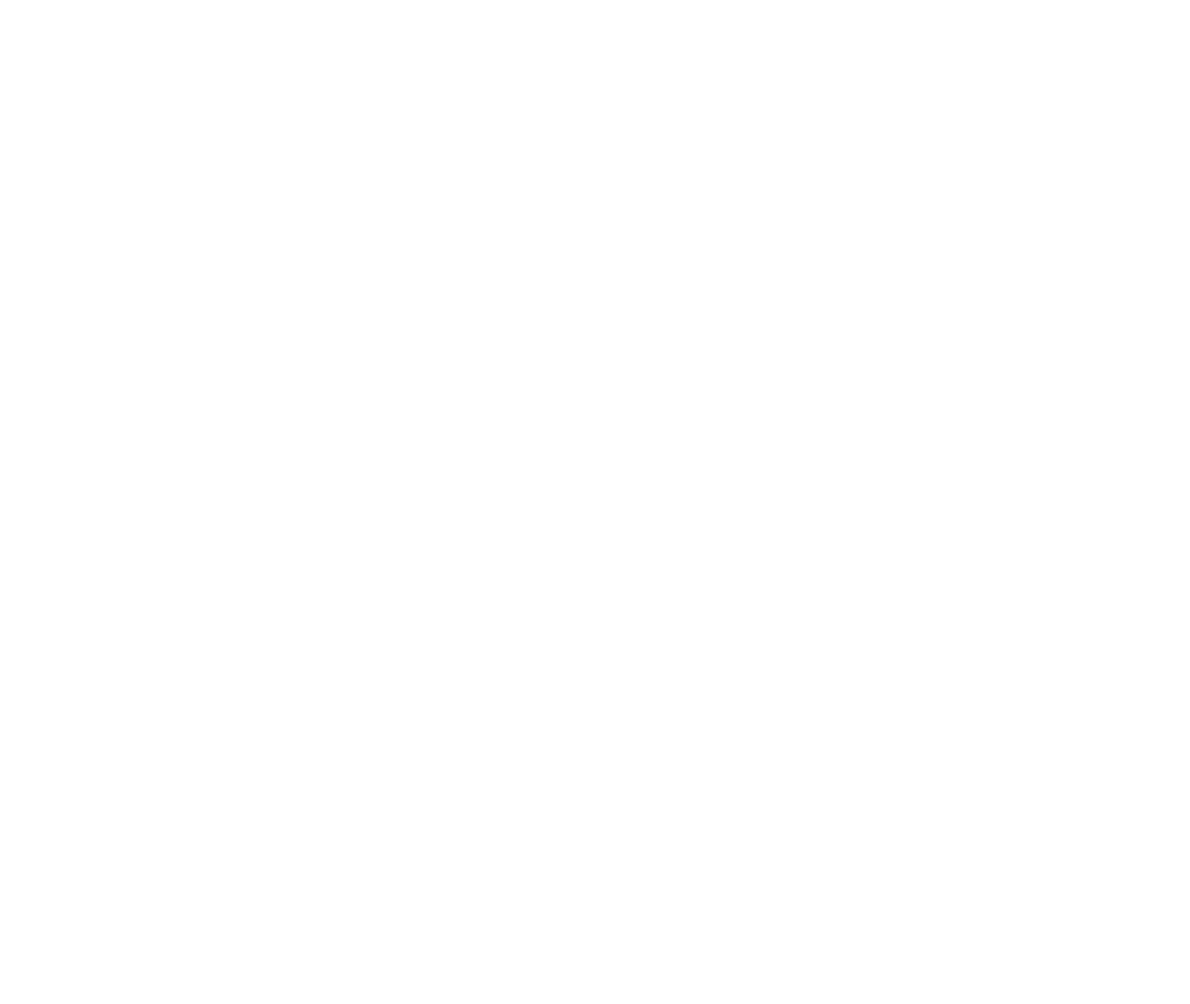
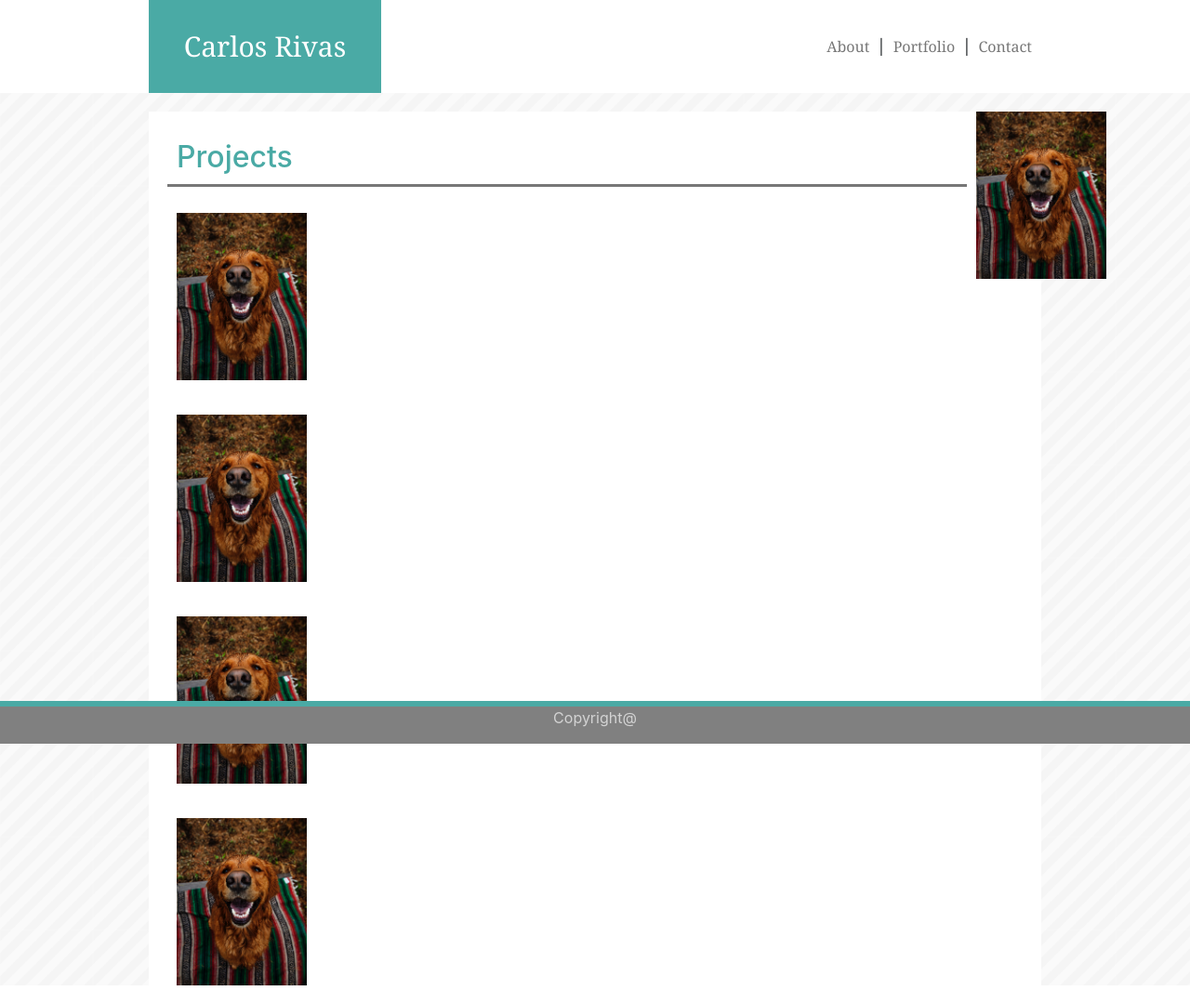
Before and after one commit to los4673/responsive-portfolio, a plain HTML site: page index.html in a window 1280 px wide. Shown: the whole page at 93% size. Before the commit the page ends 800 px from the top, so only its background shows below. Drawn offline with nearby package versions, Linux system fonts and the light colour scheme; files whose address does not match are found by name.

Commit message:
newest updates

```diff
--- a/contact.html
+++ b/contact.html
@@ -0,0 +1,47 @@
+<!DOCTYPE html>
+<html lang="en">
+<head>
+        <title>Basic-Portfolio</title>
+        <meta charset="UTF-8">
+        <link rel="stylesheet" type="text/css" href="css/reset.css">
+        <link rel="stylesheet" type="text/css" href="css/portfolio.css">
+        <link rel="stylesheet" href="https://stackpath.bootstrapcdn.com/bootstrap/4.1.1/css/bootstrap.min.css" integrity="sha384-WskhaSGFgHYWDcbwN70/dfYBj47jz9qbsMId/iRN3ewGhXQFZCSftd1LZCfmhktB" crossorigin="anonymous">
+</head>
+<body>
+        <ul class="flex-container header">
+                <li class="flex-item flex1">Carlos Rivas</li>
+                <ul class="navigation">
+                        <li><a href="/Users/carlos/Desktop/Davis/responsive-portfolio/portfolio.html">About</a></li>
+                        <li>|</li>
+                        <li><a href="/Users/carlos/Desktop/Davis/responsive-portfolio/index.html">Portfolio</a></li>
+                        <li>|</li>
+                        <li><a href="/Users/carlos/Desktop/Davis/responsive-portfolio/contact.html">Contact</a></li>
+                </ul>
+            </ul>
+<div class="main">
+        <div class="flex-container mainContent">
+                 <h2>Contact</h2>
+                 <form>
+                        First name:<br>
+                        <input type="text" name="firstname">
+                        <br>
+                        Last name:<br>
+                        <input type="Email" name="lastname">
+                        <textarea name="message" rows="10" cols="30">
+                                </textarea>
+                        <input type="submit" value="Submit">
+                 </form>
+
+
+
+
+        </div>
+</div>
+<footer>
+                <p>Copyright@</p>
+
+              </footer>
+
+
+</body>
+</html>
--- a/css/portfolio.css
+++ b/css/portfolio.css
@@ -1,30 +1,78 @@
-.header {
+.flex-container {
     width: 960px;
     justify-content: space-between;
     display: flex;
     flex-direction: row;
+    flex-wrap: wrap;
     position: relative;
     margin: auto;
 }
 
-.wrapper {
-  background-image: url("/Users/carlos/Desktop/Davis/responsive-portfolio/images")
+
+.main {
+  flex-direction: column;
+  min-height: 100vh;
+  background-image: url("/Users/carlos/Desktop/Davis/responsive-portfolio/images/stripes-light.png");
+}
+
+.mainContent{
+  width: 960px;
+  background-color: white;
+  margin: 0 auto;
+  height: 960px;
+}
+.mainContent p {
+  margin: 30px;
+  line-height: 2;
+  color: red;
+}
+
+img {
+  float: left;
+  width: 200px;
+  height: 200px;
+  padding-left: 30px;
+  padding-right: 30px;
+  padding-bottom: 20px;
 }
 
 .mainContent {
-  width: 960px;
-  justify-content: space-between;
-  display: flex;
-  flex-direction: row;
+  flex-direction: column;
+  min-height: auto;
+  background-color: white;
   position: relative;
-  margin: auto;
+  top: 20px;
 }
 
-h1 {
+.mainContent h2 {
   color: #4aaaa5;
-  text
+  padding: 10px;
+  position: relative;
+  width: 860px;
+  left: 20px;
+  top: 20px;
+  margin-bottom: 30px;
+  border-bottom: 3px solid #777777;
+
 }
 
+footer {
+  position: fixed;
+    left: 0;
+    bottom: 0;
+    width: 100%;
+    height: 50;
+    background-color: grey;
+    color: white;
+    text-align: center;
+    border-top: 6px solid #4aaaa5;
+}
+
+footer p {
+  position: relative;
+  align-self: flex-end;
+  color: lightgrey;
+}
 .flex1 {
     padding: 5px;
     line-height: 90px;
--- a/index.html
+++ b/index.html
@@ -0,0 +1,40 @@
+<!DOCTYPE html>
+<html lang="en">
+<head>
+        <title>Basic-Portfolio</title>
+        <meta charset="UTF-8">
+        <link rel="stylesheet" type="text/css" href="css/reset.css">
+        <link rel="stylesheet" type="text/css" href="css/portfolio.css">
+        <link rel="stylesheet" href="https://stackpath.bootstrapcdn.com/bootstrap/4.1.1/css/bootstrap.min.css" integrity="sha384-WskhaSGFgHYWDcbwN70/dfYBj47jz9qbsMId/iRN3ewGhXQFZCSftd1LZCfmhktB" crossorigin="anonymous">
+</head>
+<body>
+        <ul class="flex-container header">
+                <li class="flex-item flex1">Carlos Rivas</li>
+                <ul class="navigation">
+                        <li><a href="/Users/carlos/Desktop/Davis/responsive-portfolio/portfolio.html">About</a></li>
+                        <li>|</li>
+                        <li><a href="/Users/carlos/Desktop/Davis/responsive-portfolio/index.html">Portfolio</a></li>
+                        <li>|</li>
+                        <li><a href="/Users/carlos/Desktop/Davis/responsive-portfolio/contact.html">Contact</a></li>
+                </ul>
+            </ul>
+<div class="main">
+        <div class="flex-container mainContent">
+                 <h2>Projects</h2>
+                 <img src="/Users/carlos/Desktop/Davis/responsive-portfolio/images/adorable-animal-breed-1167110.jpg">
+                 <img src="/Users/carlos/Desktop/Davis/responsive-portfolio/images/adorable-animal-breed-1167110.jpg">
+                 <img src="/Users/carlos/Desktop/Davis/responsive-portfolio/images/adorable-animal-breed-1167110.jpg">
+                 <img src="/Users/carlos/Desktop/Davis/responsive-portfolio/images/adorable-animal-breed-1167110.jpg">
+                 <img src="/Users/carlos/Desktop/Davis/responsive-portfolio/images/adorable-animal-breed-1167110.jpg">
+
+
+        </div>
+</div>
+<footer>
+                <p>Copyright@</p>
+
+              </footer>
+
+
+</body>
+</html>
```
Also changed, not shown: portfolio.html (+19 -7 lines), images/adorable-animal-breed-1167110.jpg (added), 2 other files.
